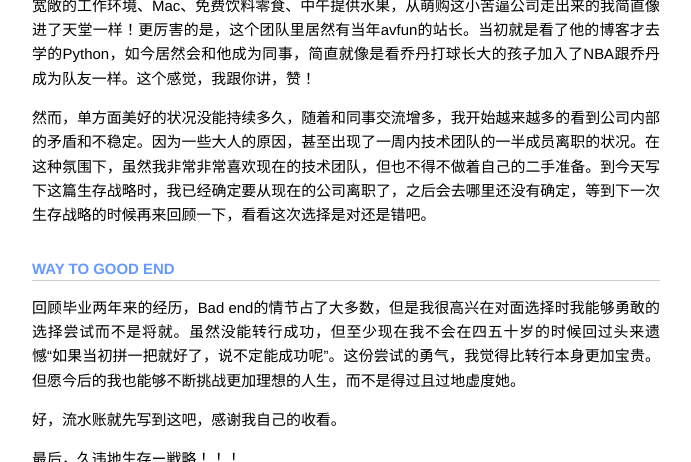
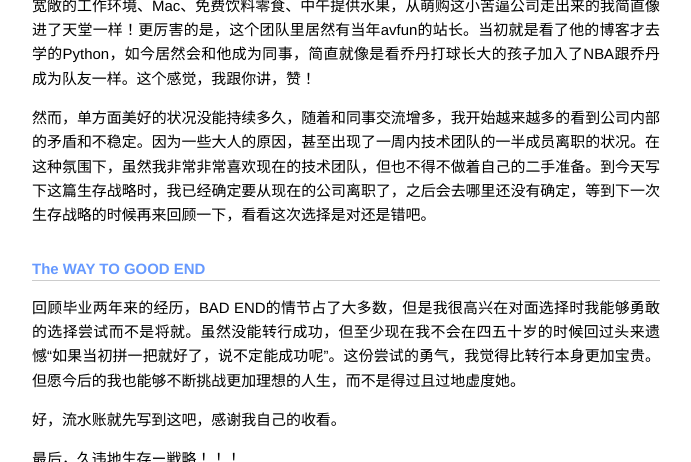
Before and after one commit to chitosai/chitosai.github.io, a Jekyll site: the page built from _posts/2015-06-03-seizon-senryaku-20150603.markdown, in a window 1280 px wide and 900 px high, scrolled down 1975 px, cut to the strip 0-462 px from the top of the window. Shown: the whole strip, without its empty margins (294-985 px from the left). Built offline with Jekyll 4.4.1, drawn with Linux system fonts in a browser that asks for light colours; Markdown is read by kramdown in place of the engine named in the settings; comment, search, counter and statistics services are not loaded.

Commit message:
Update 2015-06-03-seizon-senryaku-20150603.markdown

```diff
--- a/_posts/2015-06-03-seizon-senryaku-20150603.markdown
+++ b/_posts/2015-06-03-seizon-senryaku-20150603.markdown
@@ -45,9 +45,9 @@ categories:
 
 然而，单方面美好的状况没能持续多久，随着和同事交流增多，我开始越来越多的看到公司内部的矛盾和不稳定。因为一些大人的原因，甚至出现了一周内技术团队的一半成员离职的状况。在这种氛围下，虽然我非常非常喜欢现在的技术团队，但也不得不做着自己的二手准备。到今天写下这篇生存战略时，我已经确定要从现在的公司离职了，之后会去哪里还没有确定，等到下一次生存战略的时候再来回顾一下，看看这次选择是对还是错吧。
 
-### WAY TO GOOD END
+### The WAY TO GOOD END
 
-回顾毕业两年来的经历，Bad end的情节占了大多数，但是我很高兴在对面选择时我能够勇敢的选择尝试而不是将就。虽然没能转行成功，但至少现在我不会在四五十岁的时候回过头来遗憾“如果当初拼一把就好了，说不定能成功呢”。这份尝试的勇气，我觉得比转行本身更加宝贵。但愿今后的我也能够不断挑战更加理想的人生，而不是得过且过地虚度她。
+回顾毕业两年来的经历，BAD END的情节占了大多数，但是我很高兴在对面选择时我能够勇敢的选择尝试而不是将就。虽然没能转行成功，但至少现在我不会在四五十岁的时候回过头来遗憾“如果当初拼一把就好了，说不定能成功呢”。这份尝试的勇气，我觉得比转行本身更加宝贵。但愿今后的我也能够不断挑战更加理想的人生，而不是得过且过地虚度她。
 
 好，流水账就先写到这吧，感谢我自己的收看。
 
```
